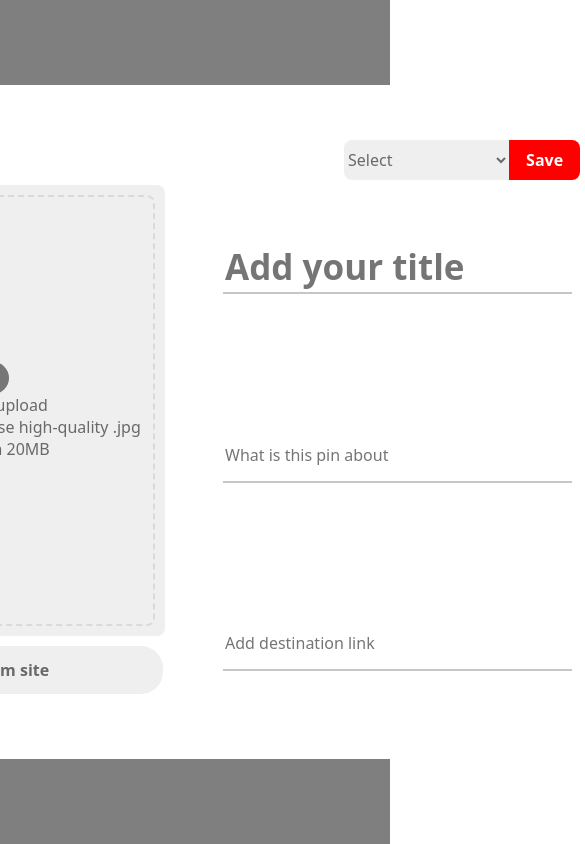
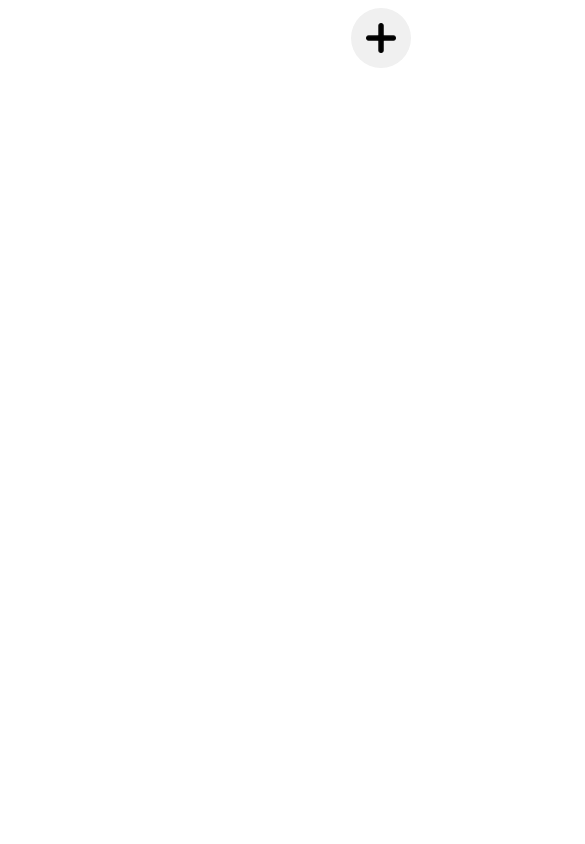
Before and after one commit to vindennt/pinterest-clone, a React (Create React App) app: page / in a window 390 px wide. Shown: the top 844 px of the page, 585 px wide, since content can reach past the window. Built offline with nearby package versions, Linux system fonts and the light colour scheme.

Commit message:
Final: added responsiveness, size check, layout

```diff
--- a/src/App.js
+++ b/src/App.js
@@ -2,10 +2,12 @@
 import "./App.css";
 import "./styles/normalize.css";
 // import Pin from "./components/Pin.js";
-import Modal from "./components/Modal.js";
+// import Modal from "./components/Modal.js";
+// ModalPin from "./components/ModalPin.js";
+import Board from "./components/Board.js";
 
 function App() {
-  return <Modal />;
+  return <Board />;
 }
 
 export default App;
--- /dev/null
+++ b/src/components/Board.js
@@ -0,0 +1,65 @@
+import React from "react";
+import "../styles/board_styles.css";
+import Pin from "./Pin.js";
+import Modal from "./Modal.js";
+
+class Board extends React.Component {
+  constructor(props) {
+    super(props);
+
+    this.state = {
+      pins: [],
+      show_modal: false, // whether modal is showing
+    };
+  }
+
+  add_pin = (pinDetails) => {
+    this.setState((_state) => {
+      const new_pins = [
+        ..._state.pins, // start with old pins
+      ];
+
+      new_pins.push(<Pin pinDetails={pinDetails} key={_state.pins.length} />); // set newpin's details to parameter, give unique key
+
+      console.log(new_pins);
+      return {
+        pins: new_pins,
+        show_modal: false, // hide modal, replace pins with new data
+      };
+    });
+  };
+
+  render() {
+    return (
+      <div>
+        <div className="navigation_bar">
+          <div
+            onClick={() => this.setState({ show_modal: true })} // reveal modal if clikced
+            className="pint_mock_icon_container add_pin"
+          >
+            <img
+              src="./images/add.png"
+              alt="add_pin"
+              className="pint_mock_icon"
+            />
+          </div>
+        </div>
+
+        <div className="pin_container">{this.state.pins}</div>
+
+        <div
+          onClick={(event) =>
+            event.target.className === "add_pin_modal"
+              ? this.setState({ show_modal: false }) // add_pin_modal is class name of the outer area of the modal container, so if clicked outside of modal, unmount
+              : null
+          }
+          className="add_pin_modal_container"
+        >
+          {this.state.show_modal ? <Modal add_pin={this.add_pin} /> : null}
+        </div>
+      </div>
+    );
+  }
+}
+
+export default Board;
--- a/src/components/Modal.js
+++ b/src/components/Modal.js
@@ -1,5 +1,6 @@
 import React, { useState } from "react";
 import "../styles/modal_styles.css";
+import "../components/Pin.js";
 
 function upload_img(
   event,
@@ -31,7 +32,7 @@
 }
 
 function check_size(event) {
-  // make sure that img fills full of the pin box (parent element)
+  // makes uploaded image fill the box
   const image = event.target;
 
   image.classList.add("pin_max_width");
@@ -51,10 +52,10 @@
   // we wanted to hide that by using opacity
 }
 
-function save_pin(pinDetails) {
+function save_pin(pinDetails, add_pin) {
   const users_data = {
     ...pinDetails,
-    author: "D",
+    author: "Default",
     board: "default",
     title: document.querySelector("#pin_title").value,
     description: document.querySelector("#pin_description").value,
@@ -62,10 +63,12 @@
     pin_size: document.querySelector("#pin_size").value,
   };
 
-  console.log(users_data);
+  add_pin(users_data);
+
+  console.log(users_data); // double check correct data are saved
 }
 
-function Modal() {
+function Modal(props) {
   const [pinDetails, setPinDetails] = useState({
     author: "",
     board: "",
@@ -152,14 +155,18 @@
 
         <div className="side" id="right_side">
           <div className="head">
+            {/* // For selector, do not leave id blank */}
             <div className="select_size">
-              <select defaultValue="Select" name="pin_size" id="">
-                <option value="Select">Select</option>
+              <select defaultValue="Select" name="pin_size" id="pin_size">
+                <option value="">Select</option>
                 <option value="small">small</option>
                 <option value="medium">medium</option>
                 <option value="large">large</option>
               </select>
-              <div onClick={() => save_pin(pinDetails)} className="save_pin">
+              <div
+                onClick={() => save_pin(pinDetails, props.add_pin)}
+                className="save_pin"
+              >
                 Save
               </div>
             </div>
--- /dev/null
+++ b/src/components/ModalPin.js
@@ -0,0 +1,65 @@
+import React from "react";
+import "../styles/modal_pin_styles.css";
+import Pin from "./Pin.js";
+import Modal from "./Modal.js";
+
+class ModalPin extends React.Component {
+  constructor(props) {
+    super(props);
+
+    this.state = {
+      pins: [],
+      show_modal: false, // whether modal is showing
+    };
+  }
+
+  add_pin = (pinDetails) => {
+    this.setState((_state) => {
+      const new_pins = [
+        ..._state.pins, // start with old pins
+      ];
+
+      new_pins.push(<Pin pinDetails={pinDetails} key={_state.pins.length} />); // set newpin's details to parameter, give unique key
+
+      console.log(new_pins);
+      return {
+        pins: new_pins,
+        show_modal: false, // hide modal, replace pins with new data
+      };
+    });
+  };
+
+  render() {
+    return (
+      <div>
+        <div className="navigation_bar">
+          <div
+            onClick={() => this.setState({ show_modal: true })} // reveal modal if clikced
+            className="pint_mock_icon_container add_pin"
+          >
+            <img
+              src="./images/add.png"
+              alt="add_pin"
+              className="pint_mock_icon"
+            />
+          </div>
+        </div>
+
+        <div className="pin_container">{this.state.pins}</div>
+
+        <div
+          onClick={(event) =>
+            event.target.className === "add_pin_modal"
+              ? this.setState({ show_modal: false }) // add_pin_modal is class name of the outer area of the modal container, so if clicked outside of modal, unmount
+              : null
+          }
+          className="add_pin_modal_container"
+        >
+          {this.state.show_modal ? <Modal add_pin={this.add_pin} /> : null}
+        </div>
+      </div>
+    );
+  }
+}
+
+export default ModalPin;
--- a/src/components/Pin.js
+++ b/src/components/Pin.js
@@ -2,39 +2,64 @@
 
 import "../styles/pin_styles.css";
 
-function uploadImage(event, setPinImage) {
-  const target = event.target.files[0];
+// Redundant with modal's data reading
+// function uploadImage(event, setPinImage) {
+//   const target = event.target.files[0];
 
-  if (event.target.files && target) {
-    // check that target file exists
-    if (/image\/*/.test(target.type)) {
-      // if target is an image, proceed
-      const reader = new FileReader();
+//   if (event.target.files && target) {
+//     // check that target file exists
+//     if (/image\/*/.test(target.type)) {
+//       // if target is an image, proceed
+//       const reader = new FileReader();
 
-      reader.onload = function () {
-        setPinImage(reader.result); // changes state of pinImage to read URL
-      };
-      reader.readAsDataURL(target); // read imiage URL
+//       reader.onload = function () {
+//         setPinImage(reader.result); // changes state of pinImage to read URL
+//       };
+//       reader.readAsDataURL(target); // read imiage URL
+//     }
+//   }
+// }
+
+function check_size(event) {
+  // makes uploaded image fill the box
+  const image = event.target;
+
+  image.classList.add("pin_max_width");
+
+  if (
+    // if too thin or too short, change classList to max height
+    image.getBoundingClientRect().width <
+      image.parentElement.getBoundingClientRect().width ||
+    image.getBoundingClientRect().height <
+      image.parentElement.getBoundingClientRect().height
+  ) {
+    image.classList.remove("pin_max_width");
+    image.classList.add("pin_max_height");
   }
-  }
+  image.style.opacity = 1; // since the iamge is hidden at first glace, make it visible again
+  // this is because right as an image uploads, it uses normal scaling that disregards filling the pin.
+  // we wanted to hide that by using opacity
 }
 
-function Pin() {
-  const [pinImage, setPinImage] = useState();
+function Pin(props) {
+  // const [pinImage, setPinImage] = useState();
 
   return (
-    <div>
-      <input
-        onChange={(event) => uploadImage(event, setPinImage)}
-        type="file"
-        name="picture"
-        id="picture"
-        value=""
-      />
+    // props already reads the uploaded image now
+    // <div>
+    //   { <input
+    //     onChange={(event) => uploadImage(event, setPinImage)}
+    //     type="file"
+    //     name="picture"
+    //     id="picture"
+    //     value=""
+    //   /> }
 
-      <div className="card">
-        <div className="pin_title"></div>
+    // need subclass that takes into account card size
+    //   <div className="card">
 
+    <div className={`card card_${props.pinDetails.pin_size}`}>
+      <div className="pin_title">{props.pinDetails.title}</div>
       <div className="pin_modal">
         <div className="modal_head">
           <div className="save_card">Save</div>
@@ -49,7 +74,7 @@
                 className="pint_mock_icon"
               />
             </div>
-              <span>Eatery</span>
+            <span>{props.pinDetails.destination}</span>
           </div>
 
           <div className="pint_mock_icon_container">
@@ -69,10 +94,12 @@
           </div>
         </div>
       </div>
-
       <div className="pin_image">
-          <img src={pinImage} alt="pin_image" />
-        </div>
+        <img
+          onLoad={check_size} // sets the displayed image to proper one, or else would be blank
+          src={props.pinDetails.img_blob}
+          alt="pin_image"
+        />
       </div>
     </div>
   );
--- /dev/null
+++ b/src/styles/board_styles.css
@@ -0,0 +1,49 @@
+.navigation_bar {
+    width: 100%;
+    height: 10%;
+    position: fixed;
+    top: 0;
+}
+
+.navigation_bar .pint_mock_icon_container {
+    width: 60px;
+    height: 60px;
+    position: relative;
+    top: 10%;
+    left: 90%;
+
+    transition-duration: 0.3s;
+}
+.navigation_bar .pint_mock_icon_container:hover {
+    transform: scale(1.2);
+    background-color: #767676;
+}
+
+
+.pin_container {
+    margin: 0;
+    padding: 0;
+    width: 80vw;
+    display: grid;
+    grid-template-columns: repeat(auto-fill, 250px);
+    grid-auto-rows: 10px;
+    justify-content: center;
+}
+
+.card {
+    margin: 15px 10px;
+    padding: 0;
+    border-radius: 16px;
+    position: relative;
+    overflow: hidden;
+}
+
+.card_small {
+    grid-row-end: span 26;
+}
+.card_medium {
+    grid-row-end: span 33;
+}
+.card_large {
+    grid-row-end: span 45;
+}
--- /dev/null
+++ b/src/styles/modal_pin_styles.css
@@ -0,0 +1,20 @@
+.navigation_bar {
+    width: 100%;
+    height: 10%;
+    position: fixed;
+    top: 0;
+}
+
+.navigation_bar .pint_mock_icon_container {
+    width: 60px;
+    height: 60px;
+    position: relative;
+    top: 10%;
+    left: 90%;
+
+    transition-duration: 0.3s;
+}
+.navigation_bar .pint_mock_icon_container:hover {
+    transform: scale(1.2);
+    background-color: #767676;
+}
--- a/src/styles/normalize.css
+++ b/src/styles/normalize.css
@@ -12,5 +12,5 @@
 div {
     box-sizing: border-box;
     margin: 0;
-    padding: 0
+    padding: 0;
 }
--- a/src/styles/pin_styles.css
+++ b/src/styles/pin_styles.css
@@ -1,4 +1,4 @@
-.card {
+/* .card {
     width: 252px;
     height: 512px;
     border-radius: 16px;
@@ -7,7 +7,7 @@
 
     background-color:chocolate;
 
-}
+} */
 
 .pin_title {
     width: 0;
@@ -120,6 +120,19 @@
 
 }
 
+/* .pin_image img {
+    max-height: 100%;
+    // Old logic that did not fill pin size
+} */
+
 .pin_image img {
+    opacity: 0;
+}
+
+.pin_max_width {
+    max-width: 100%;
+}
+
+.pin_max_height {
     max-height: 100%;
 }
```
Also changed, not shown: src/styles/modal_styles.css (+9 -2 lines). Lines whose indentation alone changed are shown as unchanged.
